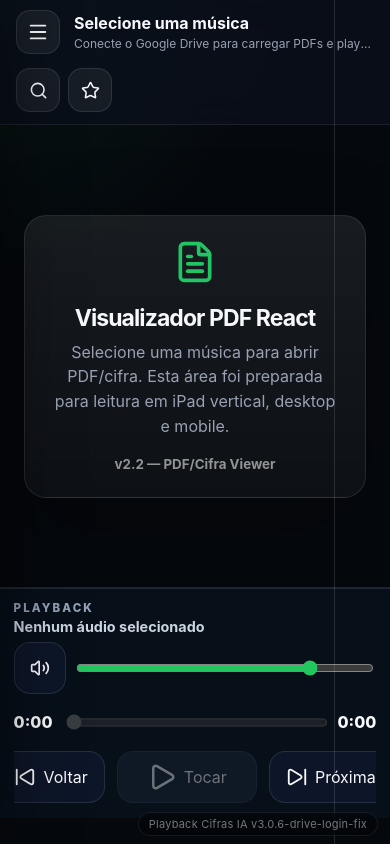
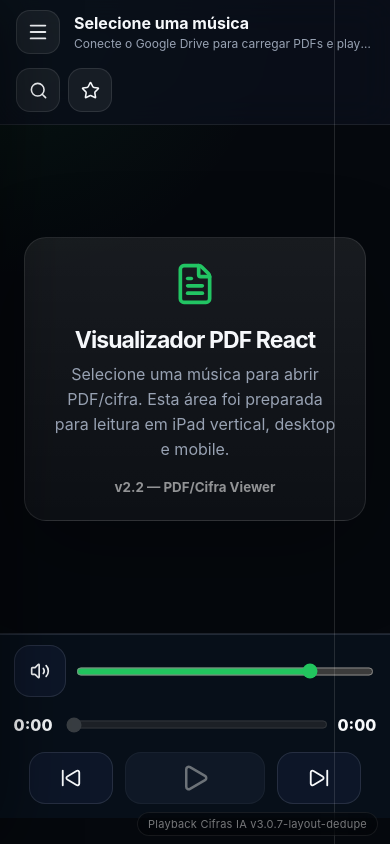
Before and after one commit to ralbertini2/playback-cifras-ia-alpha, a React (Vite) app: page / in a window 390 px wide. Built offline with nearby package versions, Linux system fonts and the light colour scheme.

Commit message:
fix: simplify repeated layout text

```diff
--- a/src/app/App.jsx
+++ b/src/app/App.jsx
@@ -178,7 +178,6 @@ export default function App() {
       player={(
         <PlayerBar
           audio={audio}
-          title={currentSong?.title || 'Nenhum áudio selecionado'}
           onPrevious={previousSong}
           onNext={nextSong}
         />
--- a/src/components/PdfViewer/PdfViewer.jsx
+++ b/src/components/PdfViewer/PdfViewer.jsx
@@ -2,7 +2,7 @@ import { FileText, Maximize2, Minus, Plus, RotateCcw } from 'lucide-react';
 import { usePdfViewer } from '../../hooks/usePdfViewer.js';
 import styles from './PdfViewer.module.css';
 
-export default function PdfViewer({ source, title }) {
+export default function PdfViewer({ source }) {
   const pdf = usePdfViewer(source);
   const isBusy = pdf.status === 'loading' || pdf.status === 'rendering';
 
@@ -22,10 +22,6 @@ export default function PdfViewer({ source, title }) {
   return (
     <div className={styles.viewerShell}>
       <div className={styles.viewerTopbar}>
-        <div className={styles.documentTitle}>
-          <strong>{title || 'PDF / Cifra'}</strong>
-          <span>{pdf.totalPages ? `Página ${pdf.pageNumber} de ${pdf.totalPages}` : 'Carregando documento...'}</span>
-        </div>
         <div className={styles.zoomControls} aria-label="Controles de zoom do PDF">
           <button onClick={pdf.zoomOut} aria-label="Reduzir zoom"><Minus size={17} /></button>
           <span>{Math.round(pdf.scale * 100)}%</span>
--- a/src/components/PdfViewer/PdfViewer.module.css
+++ b/src/components/PdfViewer/PdfViewer.module.css
@@ -9,21 +9,18 @@
 .viewerTopbar {
   min-width: 0;
   display: grid;
-  grid-template-columns: minmax(0, 1fr) auto;
+  grid-template-columns: 1fr;
   align-items: center;
-  gap: 14px;
-  padding: 12px 16px;
+  gap: 10px;
+  padding: 10px 16px;
   border-bottom: 1px solid rgba(255,255,255,.08);
   background: rgba(5, 8, 13, .46);
 }
 
-.documentTitle { min-width: 0; }
-.documentTitle strong { display:block; font-size: 15px; white-space: nowrap; overflow: hidden; text-overflow: ellipsis; }
-.documentTitle span { display:block; margin-top: 3px; color: var(--muted); font-size: 12px; }
-
 .zoomControls {
   display: flex;
   align-items: center;
+  justify-content: flex-end;
   gap: 8px;
 }
 
@@ -116,10 +113,9 @@
 
 @media (max-width: 900px) {
   .viewerTopbar {
-    grid-template-columns: minmax(0, 1fr);
-    gap: 10px;
+    padding: 9px 12px;
   }
-  .zoomControls { justify-content: flex-start; }
+  .zoomControls { justify-content: flex-end; }
   .canvasViewport { padding: 12px; }
 }
 
--- a/src/components/PlayerBar/PlayerBar.jsx
+++ b/src/components/PlayerBar/PlayerBar.jsx
@@ -8,20 +8,15 @@ function formatTime(value) {
   return `${minutes}:${String(rest).padStart(2, '0')}`;
 }
 
-export default function PlayerBar({ audio, title = 'Nenhum áudio selecionado', onPrevious, onNext }) {
+export default function PlayerBar({ audio, onPrevious, onNext }) {
   const duration = audio?.duration || 0;
   const currentTime = audio?.currentTime || 0;
   const hasAudio = Boolean(audio?.hasValidSource || audio?.source);
 
   return (
     <section className={styles.player} aria-label="Player de playback">
-      <div className={styles.topRow}>
-        <div className={styles.meta}>
-          <span>Playback</span>
-          <strong>{hasAudio ? title : 'Nenhum áudio selecionado'}</strong>
-          {audio?.error && <small className={styles.error}>{audio.error}</small>}
-        </div>
-
+      <div className={styles.volumeRow}>
+        {audio?.error && <small className={styles.error}>{audio.error}</small>}
         <div className={styles.volume} aria-label="Controle de volume">
           <button type="button" onClick={() => audio?.toggleMute?.()} aria-label="Ativar ou desativar som">
             {audio?.muted ? <VolumeX size={20} /> : <Volume2 size={20} />}
@@ -56,7 +51,6 @@ export default function PlayerBar({ audio, title = 'Nenhum áudio selecionado',
       <div className={styles.controls}>
         <button type="button" onClick={onPrevious} aria-label="Música anterior">
           <SkipBack size={22} />
-          <span>Voltar</span>
         </button>
 
         <button
@@ -68,12 +62,10 @@ export default function PlayerBar({ audio, title = 'Nenhum áudio selecionado',
           title={!hasAudio ? 'Nenhum áudio válido selecionado' : undefined}
         >
           {audio?.isPlaying ? <Pause size={30} /> : <Play size={30} />}
-          <span>{audio?.isPlaying ? 'Pausar' : 'Tocar'}</span>
         </button>
 
         <button type="button" onClick={onNext} aria-label="Próxima música">
           <SkipForward size={22} />
-          <span>Próxima</span>
         </button>
       </div>
     </section>
--- a/src/components/PlayerBar/PlayerBar.module.css
+++ b/src/components/PlayerBar/PlayerBar.module.css
@@ -2,8 +2,8 @@
   position: relative;
   z-index: 20;
   display: grid;
-  gap: 0.65rem;
-  padding: 0.8rem 1rem max(0.8rem, env(safe-area-inset-bottom));
+  gap: 0.55rem;
+  padding: 0.65rem 1rem max(0.65rem, env(safe-area-inset-bottom));
   background: rgba(8, 15, 26, 0.96);
   border-top: 1px solid rgba(148, 163, 184, 0.18);
   color: #f8fafc;
@@ -11,38 +11,18 @@
   touch-action: manipulation;
 }
 
-.topRow {
+.volumeRow {
+  min-width: 0;
   display: grid;
   grid-template-columns: minmax(0, 1fr) minmax(150px, 220px);
   gap: 1rem;
-  align-items: start;
-}
-
-.meta {
-  display: grid;
-  gap: 0.15rem;
-  min-width: 0;
-}
-
-.meta span {
-  text-transform: uppercase;
-  letter-spacing: 0.18em;
-  font-size: 0.72rem;
-  color: #94a3b8;
-  font-weight: 800;
-}
-
-.meta strong {
-  font-size: 0.9rem;
-  color: #cbd5e1;
-  white-space: nowrap;
-  overflow: hidden;
-  text-overflow: ellipsis;
+  align-items: center;
 }
 
 .error {
   color: #fca5a5;
   font-weight: 700;
+  min-width: 0;
 }
 
 .timeline {
@@ -82,7 +62,7 @@
   color: #f8fafc;
   min-height: 3.25rem;
   min-width: 4.25rem;
-  padding: 0 1rem;
+  padding: 0;
   display: inline-flex;
   gap: 0.45rem;
   align-items: center;
@@ -118,16 +98,15 @@
 
 .volume button {
   min-width: 3.25rem;
-  padding: 0;
 }
 
 @media (max-width: 1024px) {
   .player {
-    gap: 0.55rem;
-    padding: 0.75rem 0.85rem max(0.75rem, env(safe-area-inset-bottom));
+    gap: 0.5rem;
+    padding: 0.65rem 0.85rem max(0.65rem, env(safe-area-inset-bottom));
   }
 
-  .topRow {
+  .volumeRow {
     grid-template-columns: minmax(0, 1fr) minmax(120px, 180px);
   }
 
@@ -149,7 +128,7 @@
 }
 
 @media (max-width: 560px) {
-  .topRow {
+  .volumeRow {
     grid-template-columns: 1fr;
     gap: 0.45rem;
   }
--- a/src/config/appVersion.js
+++ b/src/config/appVersion.js
@@ -1,3 +1,3 @@
-export const APP_VERSION = 'v3.0.6-drive-login-fix';
+export const APP_VERSION = 'v3.0.7-layout-dedupe';
 export const APP_NAME = 'Playback Cifras IA';
 export const APP_VERSION_LABEL = `${APP_NAME} ${APP_VERSION}`;
```
Also changed, not shown: 2 other files (tests, documents, lock files or other folders).
